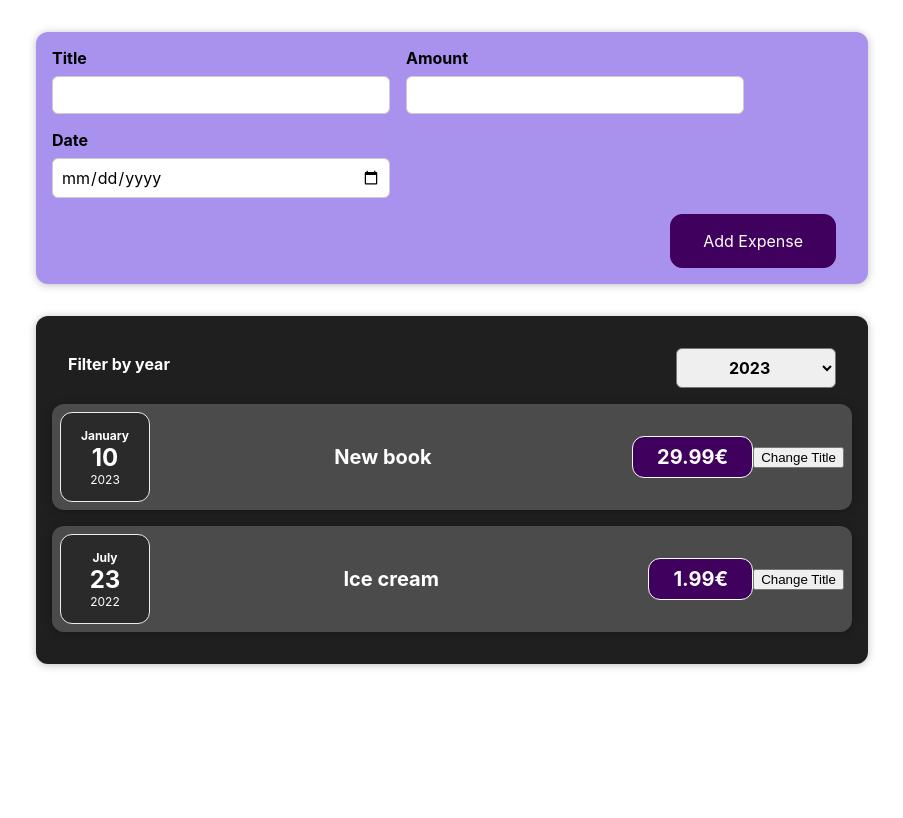
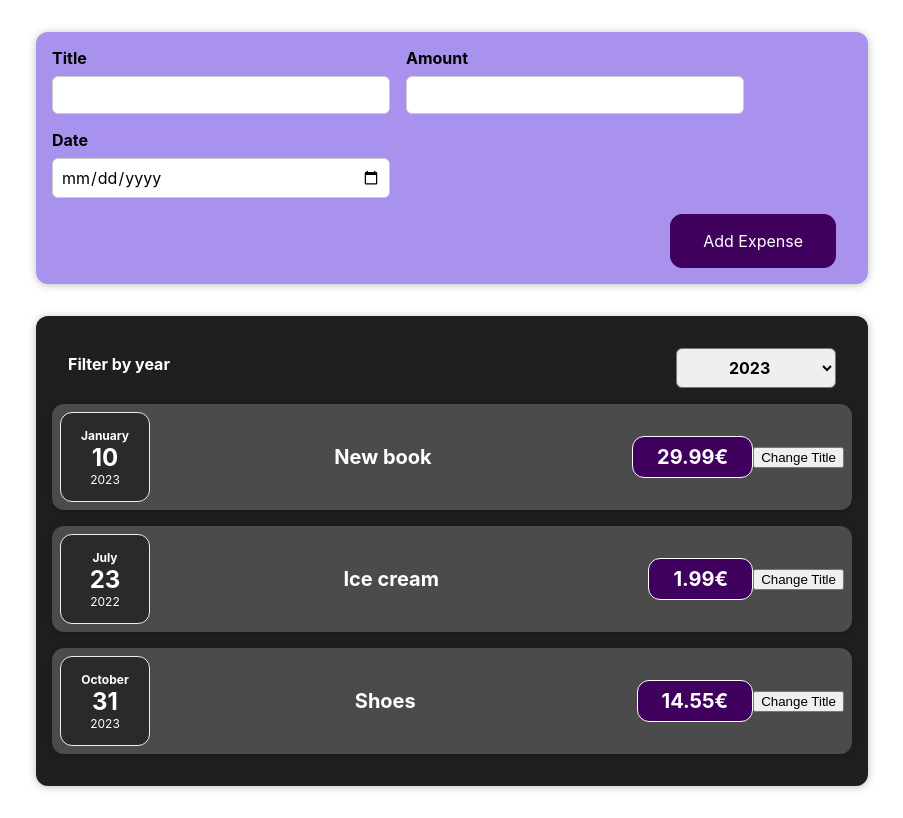
Before and after one commit to MarkusMaal2/my_expenses, a React (Create React App) app: page / in a window 1280 px wide. Shown: the whole page, without its empty margins (188-1091 px from the left). Built offline with nearby package versions, Linux system fonts and the light colour scheme.

Commit message:
Make list of expenses dynamic with predefined data

```diff
--- a/src/App.js
+++ b/src/App.js
@@ -3,7 +3,8 @@ import Expenses from "./components/Expenses/Expenses";
 import NewExpense from "./components/NewExpense/NewExpense";
 
 const App = () => {
-    const expenses = [
+    // sample data, just for testing
+    const DUMMY_EXPENSES = [
         {
             date: new Date(2023, 0, 10),
             title: "New book",
@@ -13,6 +14,11 @@ const App = () => {
             date: new Date(2022, 6, 23),
             title: "Ice cream",
             price: 1.99
+        },
+        {
+            date: new Date(2023, 9, 31),
+            title: "Shoes",
+            price: 14.55
         }
     ]
 
@@ -23,7 +29,7 @@ const App = () => {
     return (
         <div className="App">
             <NewExpense onAddExpense={addExpenseHandler}></NewExpense>
-            <Expenses expenses={expenses}/>
+            <Expenses expenses={DUMMY_EXPENSES}/>
         </div>
     )
 }
--- a/src/components/Expenses/Expenses.js
+++ b/src/components/Expenses/Expenses.js
@@ -11,11 +11,18 @@ function Expenses(props) {
         currentYear = year
     }
 
+    props.expenses.map((expense) => {
+        console.log(expense)
+    })
+
     return (
         <Card className="expenses">
             <ExpensesFilter onModifyExpenseFilter={modifyExpenseFilterHandler}></ExpensesFilter>
-            <ExpenseItem expenseData={props.expenses[0]} />
-            <ExpenseItem expenseData={props.expenses[1]}/>
+            {
+                props.expenses.map((expense) => {
+                    return <ExpenseItem expenseData={expense}></ExpenseItem>
+                })
+            }
         </Card>
     )
 }
```
